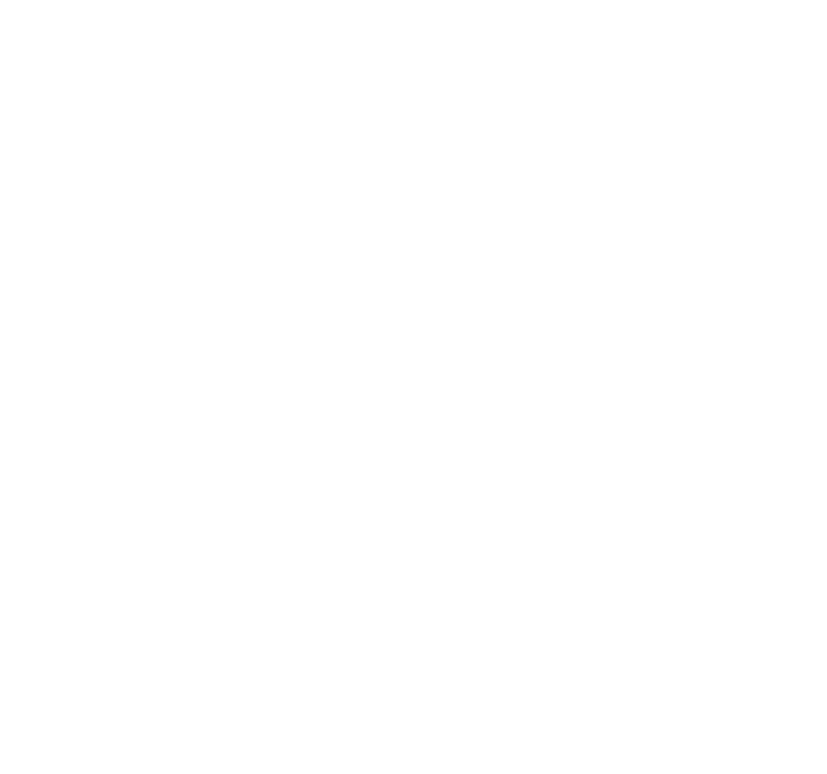
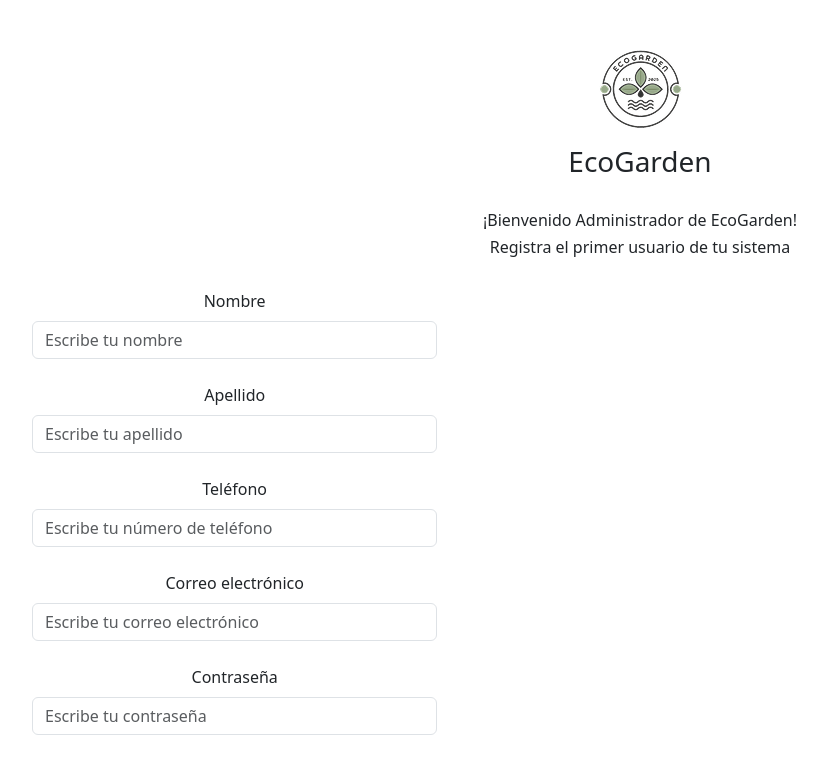
Before and after one commit to LeonardoRicaldone/EcoGarden, a React (Vite) app in the folder frontend/private/: page / in a window 1280 px wide. Shown: the top 774 px of the page, without its empty margins (0-827 px from the left). Built offline with nearby package versions, Linux system fonts and the light colour scheme.

Commit message:
Avance componentes

```diff
--- a/frontend/private/src/App.jsx
+++ b/frontend/private/src/App.jsx
@@ -1,11 +1,14 @@
 import { Routes, Route } from 'react-router-dom';
 import './App.css'
+import FirtsUserForm from "./components/FirtsUserForm"
 
 function App() {
 
   return (
     <>
 
+    <FirtsUserForm/>
+
     </>
   )
 }
--- /dev/null
+++ b/frontend/private/src/components/FirtsUserForm.jsx
@@ -0,0 +1,38 @@
+import Imput from "./Imput"
+
+const FirtsUserForm = () => {
+
+    return (
+
+        <>
+
+        <img src="src/img/logo.png" alt="" />
+        <h3>EcoGarden</h3> <br />
+
+        <h6>¡Bienvenido Administrador de EcoGarden!</h6>
+        <h6>Registra el primer usuario de tu sistema</h6>
+
+        <br />
+
+
+
+        <Imput label={"Nombre"} placeholder={"Escribe tu nombre"}/> <br />
+
+        <Imput label={"Apellido"} placeholder={"Escribe tu apellido"}/> <br />
+
+        <Imput label={"Teléfono"} placeholder={"Escribe tu número de teléfono"}/> <br />
+
+        <Imput label={"Correo electrónico"} placeholder={"Escribe tu correo electrónico"}/> <br />
+
+        <Imput label={"Contraseña"} placeholder={"Escribe tu contraseña"} type={"password"}/>
+
+
+
+
+
+
+        </>
+    )
+}
+
+export default FirtsUserForm;
--- /dev/null
+++ b/frontend/private/src/components/Imput.jsx
@@ -0,0 +1,21 @@
+const Imput = ({label, placeholder, type}) => {
+
+    return (
+
+        <>
+        <div class="col-sm-4">
+        <label for="formGroupExampleInput" class="form-label">{label}</label>
+        <input type={type} class="form-control" id="formGroupExampleInput" placeholder={placeholder}/>
+        </div>
+
+
+        </>
+
+
+
+
+
+    )
+}
+
+export default Imput
```
Also changed, not shown: frontend/private/src/img/logo.png (added).
